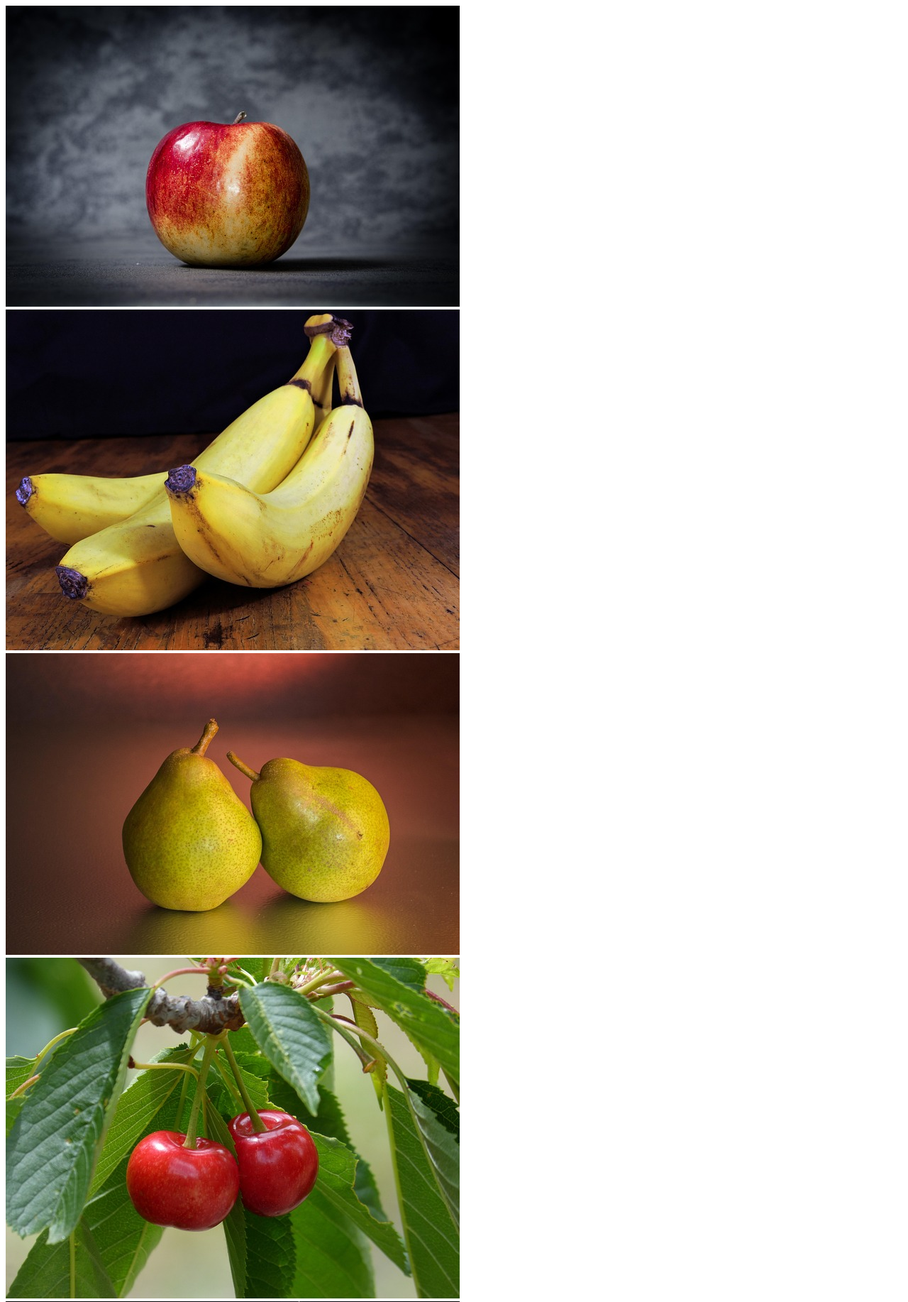
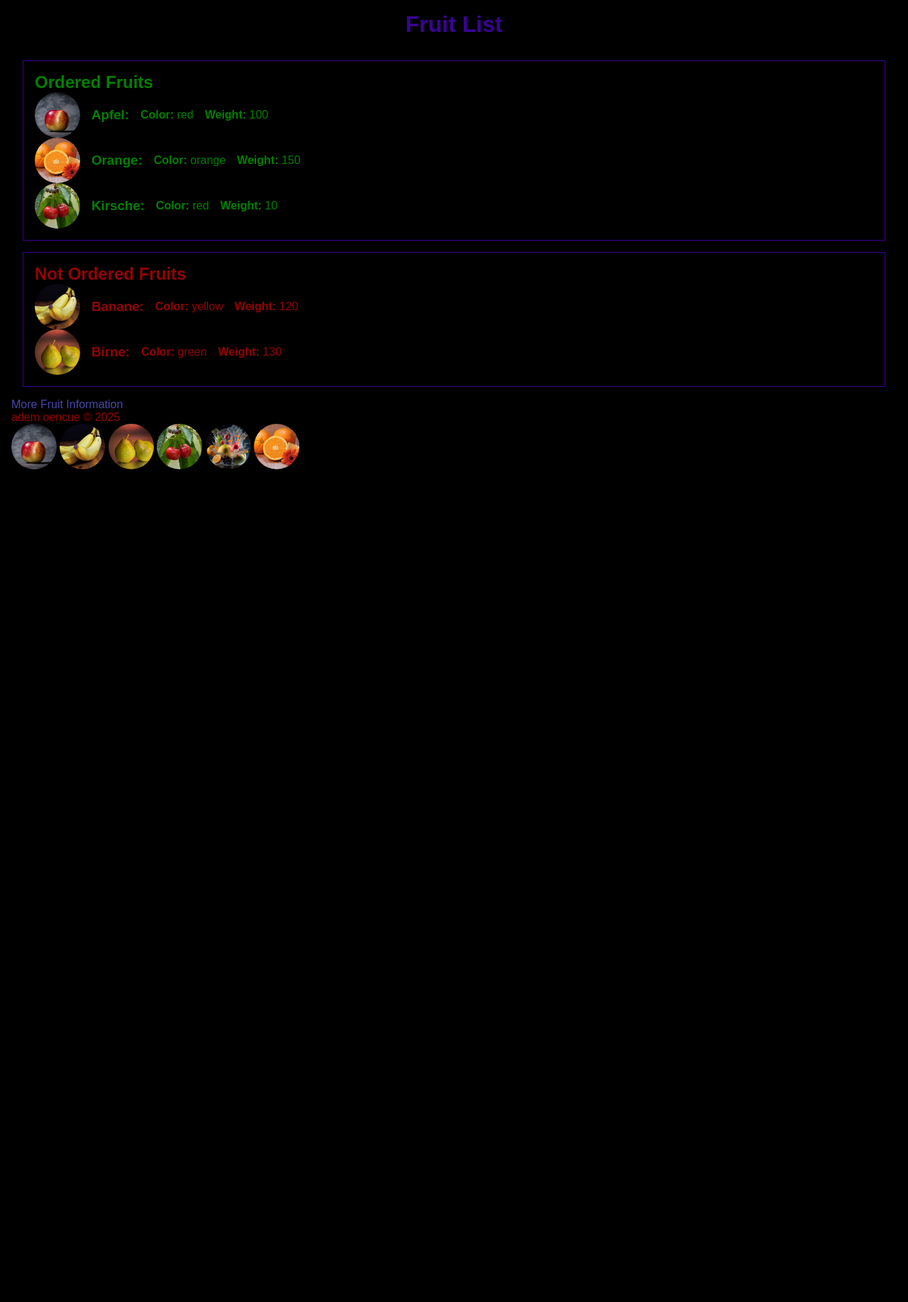
Before and after one commit to adminhype/django_market, a Django app: page /fruits/ in a window 1280 px wide. Shown: the top 1834 px of the page at 71% size. After the commit the page ends 661 px from the top, so only its background shows below. Run offline with Django 5.2, Linux system fonts and the light colour scheme.

Commit message:
feat: expand project and created design with templates

```diff
--- /dev/null
+++ b/fruit_app/static/fruit_app/css/style.css
@@ -0,0 +1,48 @@
+*{
+    margin: 0;
+    padding: 0;
+    box-sizing: border-box;
+    font-family: Arial, sans-serif;
+    position: relative;
+    text-decoration: none;
+    list-style: none;
+}
+body {
+    background: #000;
+    color: #da0404ad;
+    padding: 1rem;
+}
+img{
+    width: 64px;
+    height: 64px;
+    border-radius: 50%;
+    object-fit: cover;
+}
+a {
+    color: #6a68f7ad;
+    margin-top: 2rem;
+}
+h1{
+    text-align: center;
+    margin-bottom: 2rem;
+    color: #5604daad;
+}
+
+.fruit-container{
+    display: flex;
+    justify-content: center;
+    flex-direction: column;
+    align-items: start;
+    border: 1px solid #5604daad;
+    padding: 1rem;
+    margin: 1rem;
+}
+.ordered{
+    color: green;
+}
+.fruit-card{
+    display: flex;
+    justify-content: start;
+    align-items: center;
+    gap: 1rem;
+}
--- a/fruit_app/templates/fruit_app/base.html
+++ b/fruit_app/templates/fruit_app/base.html
@@ -1,20 +1,21 @@
+{% load static %}
 <!DOCTYPE html>
 <html lang="en">
   <head>
     <meta charset="UTF-8" />
     <meta name="viewport" content="width=device-width, initial-scale=1.0" />
+    <link rel="stylesheet" href="{% static 'fruit_app/css/style.css' %}" />
     <title>Fruits</title>
   </head>
   <body>
-    {% include 'fruit_app/header.html' %}
     {% block content %}
       <h1>Welcome</h1>
-      <p>Here you can find a variety of fruits.</p>
     {% endblock %}
     {% block infos %}
       <footer>
-        <p>&copy; 2025</p>
+        <p>adem oencue &copy; 2025</p>
       </footer>
     {% endblock %}
+    {% include 'fruit_app/header.html' %}
   </body>
 </html>
--- a/fruit_app/templates/fruit_app/fruitlist.html
+++ b/fruit_app/templates/fruit_app/fruitlist.html
@@ -1,10 +1,43 @@
 {% extends 'fruit_app/base.html' %}
+{% load static %}
 
 {% block content %}
   <h1>Fruit List</h1>
   <ul>
-    {% for fruit in fruits %}
-      <li>{{ fruit.name }} - {{ fruit.color }} - {{ fruit.weight }}</li>
-    {% endfor %}
+    <div class="fruit-container ordered">
+      <h2>Ordered Fruits</h2>
+      {% for fruit in fruits %}
+        {% if fruit.is_ordered %}
+          <div class="fruit-card">
+            <img src="{% static 'fruit_app/images/' %}{{ fruit.image }}" alt="{{ fruit.name }}" />
+            <h3>{{ fruit.name }}</h3>
+            <p>
+              <strong>Color:</strong> {{ fruit.color }}
+            </p>
+            <p>
+              <strong>Weight:</strong> {{ fruit.weight }}
+            </p>
+          </div>
+        {% endif %}
+      {% endfor %}
+    </div>
+    <div class="fruit-container">
+      <h2>Not Ordered Fruits</h2>
+      {% for fruit in fruits %}
+        {% if not fruit.is_ordered %}
+          <div class="fruit-card">
+            <img src="{% static 'fruit_app/images/' %}{{ fruit.image }}" alt="{{ fruit.name }}" />
+            <h3>{{ fruit.name }}</h3>
+            <p>
+              <strong>Color:</strong> {{ fruit.color }}
+            </p>
+            <p>
+              <strong>Weight:</strong> {{ fruit.weight }}
+            </p>
+          </div>
+        {% endif %}
+      {% endfor %}
+    </div>
   </ul>
+  <a href="{% url 'fruit-info' %}">More Fruit Information</a>
 {% endblock %}
--- /dev/null
+++ b/fruit_app/templates/fruit_app/info.html
@@ -0,0 +1,6 @@
+{% extends 'fruit_app/base.html' %}
+
+{% block infos %}
+  <h1>Fruit have vitamins and minerals</h1>
+  <p>here info block</p>
+{% endblock %}
--- a/fruit_app/urls.py
+++ b/fruit_app/urls.py
@@ -1,7 +1,8 @@
 from django.urls import path
-from .views import send_fruits_page, single_fruit_view
+from .views import send_fruits_page, single_fruit_view, send_fruits_info_view
 
 urlpatterns = [
     path('', send_fruits_page, name='fruit-list'),
     path('<int:fruit_id>/', single_fruit_view, name='single-fruit'),
+    path('info/', send_fruits_info_view, name='fruit-info'),
 ]
--- a/fruit_app/views.py
+++ b/fruit_app/views.py
@@ -6,16 +6,25 @@ import json
 from .fruits_data import fruits
 
 fruits = [
-    {"name": "Apfel", "weight": 100, "color": "red"},
-    {"name": "Banane", "weight": 120, "color": "yellow"},
-    {"name": "Orange", "weight": 150, "color": "orange"},
-    {"name": "Birne", "weight": 130, "color": "green"},
-    {"name": "Kirsche", "weight": 10, "color": "red"}
+    {"name": "Apfel:", "weight": 100, "color": "red",
+        "image": "apfel.jpg", "is_ordered": True},
+    {"name": "Banane:", "weight": 120, "color": "yellow",
+        "image": "banane.jpg", "is_ordered": False},
+    {"name": "Orange:", "weight": 150, "color": "orange",
+        "image": "orange.jpg", "is_ordered": True},
+    {"name": "Birne:", "weight": 130, "color": "green",
+        "image": "birne.jpg", "is_ordered": False},
+    {"name": "Kirsche:", "weight": 10, "color": "red",
+        "image": "kirsche.jpg", "is_ordered": True},
 ]
 
 
 def send_fruits_page(request):
     return render(request, "fruit_app/fruitlist.html", {"fruits": fruits})
+
+
+def send_fruits_info_view(request):
+    return render(request, "fruit_app/info.html")
 
 
 def send_fruits_view(request):
```
